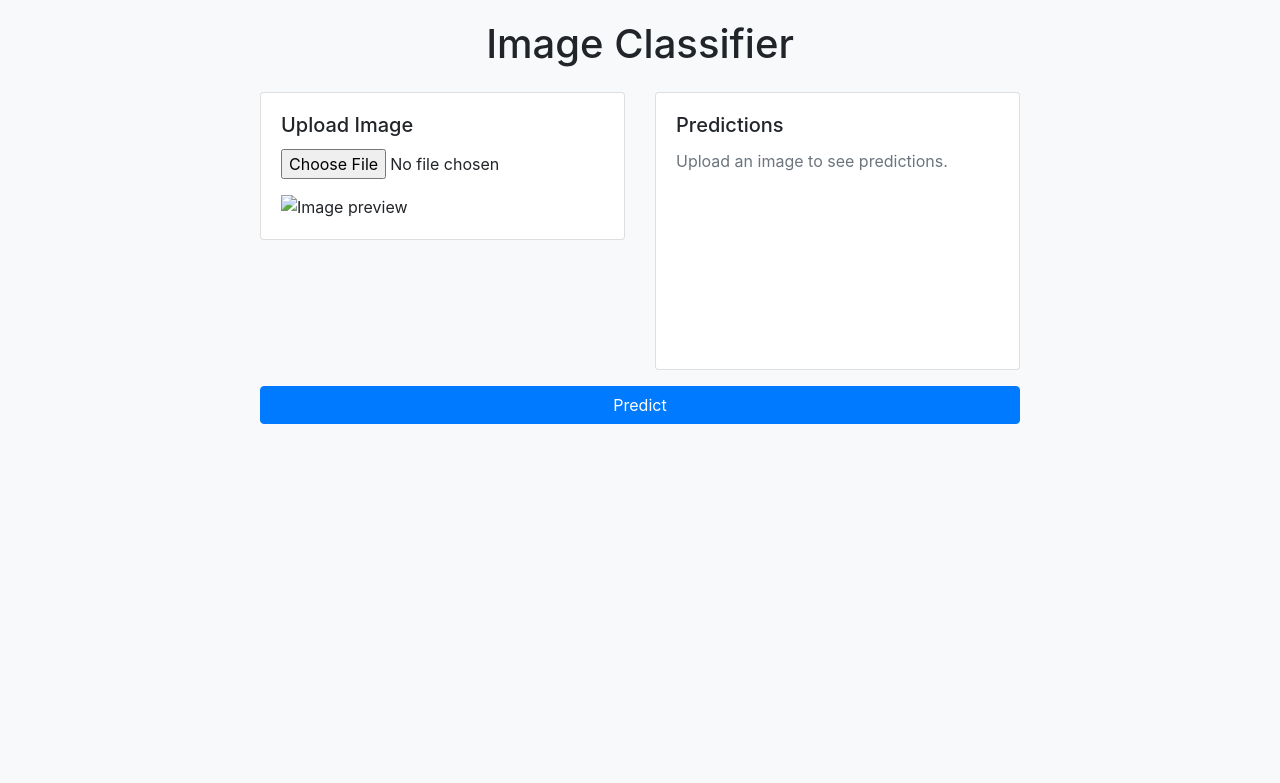
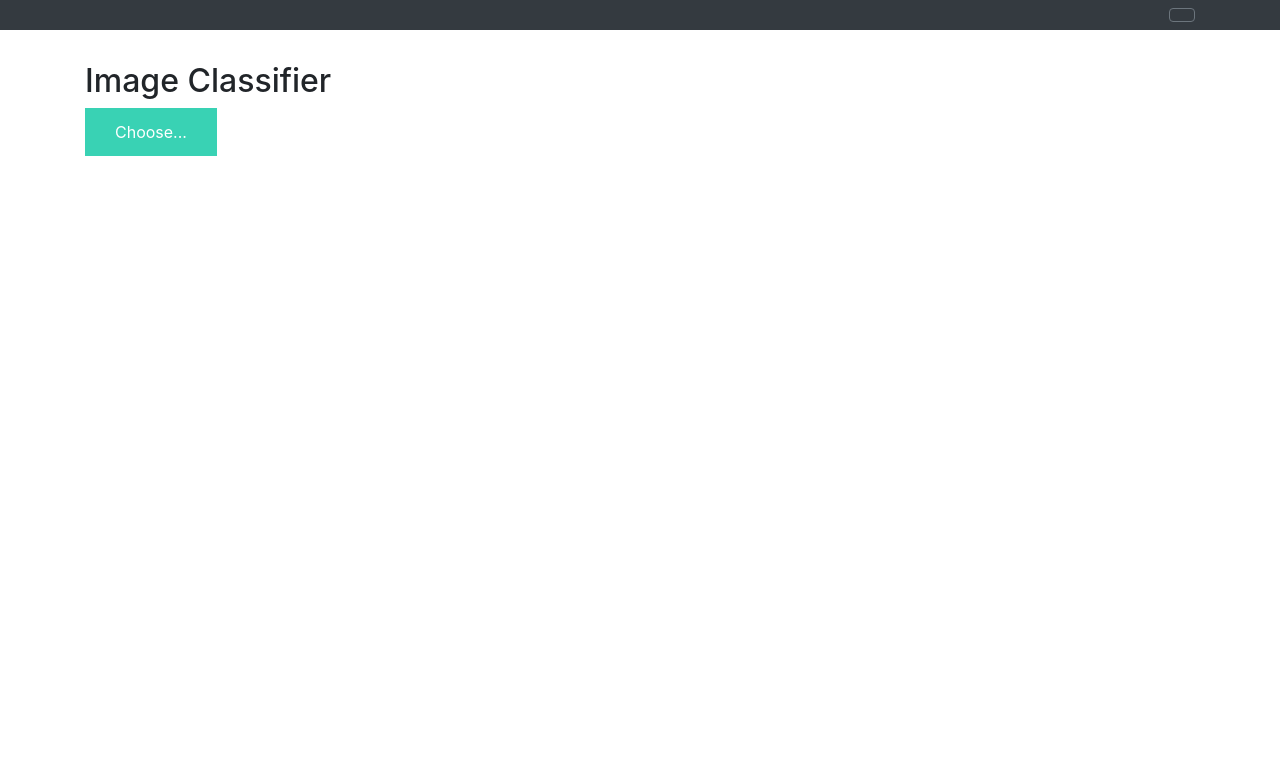
Before and after one commit to jyotiyadav94/End-to-End-Image-Classifier-Project-, a Flask app: page / in a window 1280 px wide. Shown: the top 783 px of the page. Run offline with Flask 3, Linux system fonts and the light colour scheme; some libraries are stand-ins or nearby versions.

Commit message:
updated the status

```diff
--- a/app.py
+++ b/app.py
@@ -5,47 +5,36 @@ from prediction_service import prediction  # Assuming this module exists
 from PIL import Image
 import io
 
-# Project Structure
+# Initialize Flask app
 app = Flask(__name__)
 webapp_root = "webapp"
 app.template_folder = os.path.join(webapp_root, "templates")
 app.static_folder = os.path.join(webapp_root, "static")
 
-ALLOWED_EXTENSIONS = {'png', 'jpg', 'jpeg', 'gif'}
+@app.route('/', methods=['GET'])
+def index():
+    # Render the main page
+    return render_template('index.html')
 
-def allowed_file(filename):
-    return '.' in filename and filename.rsplit('.', 1)[1].lower() in ALLOWED_EXTENSIONS
+@app.route('/predict', methods=['POST'])
+def upload():
+    if request.method == 'POST':
+        # Get the file from the POST request
+        file = request.files['file']
 
-@app.route("/", methods=["GET", "POST"])
-def handle_form_or_json():
-    """Handle both form submissions and JSON payloads."""
-    if request.method == "GET":
-        return render_template("index.html")
-    try:
-        if request.files:
-            image = request.files['image']
-            if image and allowed_file(image.filename):
-                # Read the image file directly into memory
-                image_bytes = image.read()
-                image_pil = Image.open(io.BytesIO(image_bytes))
-                print(image_pil)
-                response = prediction.form_response(image_pil)
-                print(response)
-                return render_template("index.html", response=response)
-            else:
-                return render_template("error.html", error="Invalid file type. Please upload an image file.")
+        # Open the image file and read its contents
+        image_data = file.read()
 
-        elif request.json:
-            json_data = request.json
-            response = prediction.api_response(json_data)
-            return jsonify(response)
+        # Create an Image object from the image data
+        image = Image.open(io.BytesIO(image_data))
 
-        else:
-            return render_template("error.html", error="No file or JSON data received.")
+        # Get predictions using the form_response function
+        result = prediction.form_response(image)
 
-    except Exception as e:
-        error = str(e)
-        return render_template("error.html", error=error)
+        # Return the prediction result as a JSON response
+        return jsonify(result)
+
+    return None
 
 if __name__ == "__main__":
     app.run(host="0.0.0.0", port=8080, debug=True)
--- a/prediction_service/prediction.py
+++ b/prediction_service/prediction.py
@@ -1,11 +1,12 @@
 import yaml
 import os
+import io
 import timm
 import torch
 import json
+from PIL import Image
 from pathlib import Path
 from timm.data.transforms_factory import create_transform
-from PIL import Image
 
 params_path = "params.yaml"
 
@@ -33,12 +34,8 @@ def load_model(params_path):
 
     return model, model_config
 
-model, model_config = load_model(params_path)
-
 def preprocess_image(image):
-    config = read_params(params_path)
-    transform_config = config["transform"]
-    transform = create_transform(**transform_config)
+    transform = create_transform(**model_config)
     tensor = transform(image).unsqueeze(0)
     return tensor
 
@@ -48,40 +45,24 @@ def get_predictions(tensor):
     probabilities = torch.nn.functional.softmax(out[0], dim=0)
     return probabilities
 
-def get_top_predictions(probabilities, top_k=5):
+def get_top_prediction(probabilities):
     config = read_params(params_path)
     labels_path = Path(config["reports"]["files"])
     with open(labels_path, "r") as f:
         categories = [s.strip() for s in f.readlines()]
-    top_prob, top_catid = torch.topk(probabilities, top_k)
-    results = []
-    for i in range(top_prob.size(0)):
-        results.append({"category": categories[top_catid[i]], "probability": float(top_prob[i])})
+    top_prob, top_catid = torch.topk(probabilities, 1)
+    top_category = categories[top_catid[0]]
 
-    return results
+    return top_category
 
 def form_response(image):
+    global model
     # Preprocess the input data
     tensor = preprocess_image(image)
-    print(tensor)
     # Get the prediction
     probabilities = get_predictions(tensor)
-    print(probabilities)
-    # Get top 5 prediction
-    results = get_top_predictions(probabilities)
-    return results
+    # Get top prediction (category string)
+    result = get_top_prediction(probabilities)
+    return result
 
-def api_response(image):
-    try:
-        # Preprocess the input data
-        tensor = preprocess_image(image)
-
-        # Get the prediction
-        probabilities = get_predictions(tensor)
-
-        # return the results
-        results = get_top_predictions(probabilities)
-        return results
-
-    except Exception as e:
-        return {"error": str(e)}
+model, model_config = load_model(params_path)
--- a/webapp/static/css/main.css
+++ b/webapp/static/css/main.css
@@ -1,3 +1,50 @@
-body {
-    background-color: #98D7C2; /* Change this value to the desired color */
+.img-preview {
+    width: 256px;
+    height: 256px;
+    position: relative;
+    border: 5px solid #F8F8F8;
+    box-shadow: 0px 2px 4px 0px rgba(0, 0, 0, 0.1);
+    margin-top: 1em;
+    margin-bottom: 1em;
 }
+
+.img-preview>div {
+    width: 100%;
+    height: 100%;
+    background-size: 256px 256px;
+    background-repeat: no-repeat;
+    background-position: center;
+}
+
+input[type="file"] {
+    display: none;
+}
+
+.upload-label{
+    display: inline-block;
+    padding: 12px 30px;
+    background: #39D2B4;
+    color: #fff;
+    font-size: 1em;
+    transition: all .4s;
+    cursor: pointer;
+}
+
+.upload-label:hover{
+    background: #34495E;
+    color: #39D2B4;
+}
+
+.loader {
+    border: 8px solid #f3f3f3; /* Light grey */
+    border-top: 8px solid #3498db; /* Blue */
+    border-radius: 50%;
+    width: 50px;
+    height: 50px;
+    animation: spin 1s linear infinite;
+}
+
+@keyframes spin {
+    0% { transform: rotate(0deg); }
+    100% { transform: rotate(360deg); }
+}
--- /dev/null
+++ b/webapp/templates/base.html
@@ -0,0 +1,31 @@
+<html lang="en">
+
+<head>
+    <meta charset="UTF-8">
+    <meta name="viewport" content="width=device-width, initial-scale=1.0">
+    <meta http-equiv="X-UA-Compatible" content="ie=edge">
+    <title></title>
+    <link href="https://cdn.bootcss.com/bootstrap/4.0.0/css/bootstrap.min.css" rel="stylesheet">
+    <script src="https://cdn.bootcss.com/popper.js/1.12.9/umd/popper.min.js"></script>
+    <script src="https://cdn.bootcss.com/jquery/3.3.1/jquery.min.js"></script>
+    <script src="https://cdn.bootcss.com/bootstrap/4.0.0/js/bootstrap.min.js"></script>
+    <link href="{{ url_for('static', filename='css/main.css') }}" rel="stylesheet">
+</head>
+
+<body>
+    <nav class="navbar navbar-dark bg-dark">
+        <div class="container">
+            <a class="navbar-brand" href="#"></a>
+            <button class="btn btn-outline-secondary my-2 my-sm-0" type="submit"></button>
+        </div>
+    </nav>
+    <div class="container">
+        <div id="content" style="margin-top:2em">{% block content %}{% endblock %}</div>
+    </div>
+</body>
+
+<footer>
+    <script src="{{ url_for('static', filename='js/main.js') }}" type="text/javascript"></script>
+</footer>
+
+</html>
--- a/webapp/templates/index.html
+++ b/webapp/templates/index.html
@@ -1,97 +1,31 @@
-<!DOCTYPE html>
-<html lang="en">
-<head>
-    <meta charset="UTF-8">
-    <meta name="viewport" content="width=device-width, initial-scale=1.0">
-    <meta http-equiv="X-UA-Compatible" content="ie=edge">
-    <title>Image Classifier</title>
-    <link rel="stylesheet" href="https://maxcdn.bootstrapcdn.com/bootstrap/4.5.2/css/bootstrap.min.css">
-    <style>
-        body { background-color: #f8f9fa; }
-        .main-container { max-width: 800px; margin: 0 auto; padding: 20px; }
-        .image-preview { width: 100%; max-height: 300px; object-fit: contain; }
-        .prediction-box { min-height: 200px; }
-    </style>
-</head>
-<body>
-    <div class="main-container">
-        <h1 class="text-center mb-4">Image Classifier</h1>
+{% extends "base.html" %} {% block content %}
 
-        <div class="row">
-            <div class="col-md-6">
-                <div class="card mb-4">
-                    <div class="card-body">
-                        <h5 class="card-title">Upload Image</h5>
-                        <input type="file" class="form-control-file" id="imageUpload" accept="image/*">
-                        <img id="imagePreview" class="mt-3 image-preview" src="" alt="Image preview">
-                    </div>
-                </div>
-            </div>
+<h2>Image Classifier</h2>
 
-            <div class="col-md-6">
-                <div class="card">
-                    <div class="card-body">
-                        <h5 class="card-title">Predictions</h5>
-                        <div id="predictions" class="prediction-box">
-                            <p class="text-muted">Upload an image to see predictions.</p>
-                        </div>
-                    </div>
-                </div>
+<div>
+    <form id="upload-file" method="post" enctype="multipart/form-data">
+        <label for="imageUpload" class="upload-label">
+            Choose...
+        </label>
+        <input type="file" name="file" id="imageUpload" accept=".png, .jpg, .jpeg">
+    </form>
+
+    <div class="image-section" style="display:none;">
+        <div class="img-preview">
+            <div id="imagePreview">
             </div>
         </div>
-
-        <button id="predictButton" class="btn btn-primary btn-block mt-3">Predict</button>
-    </div>
-
-    <div id="loading" class="position-fixed w-100 h-100 d-none" style="background: rgba(255,255,255,0.8); top: 0; left: 0;">
-        <div class="d-flex justify-content-center align-items-center h-100">
-            <div class="spinner-border text-primary" role="status">
-                <span class="sr-only">Loading...</span>
-            </div>
+        <div>
+            <button type="button" class="btn btn-primary btn-lg " id="btn-predict">Predict!</button>
         </div>
     </div>
 
-    <script src="https://code.jquery.com/jquery-3.5.1.min.js"></script>
-    <script src="https://cdn.jsdelivr.net/npm/@popperjs/core@2.5.3/dist/umd/popper.min.js"></script>
-    <script src="https://maxcdn.bootstrapcdn.com/bootstrap/4.5.2/js/bootstrap.min.js"></script>
-    <script>
-        $(document).ready(function() {
-            let base64Image = "";
+    <div class="loader" style="display:none;"></div>
 
-            $('#imageUpload').change(function(e) {
-                const file = e.target.files[0];
-                if (file) {
-                    const reader = new FileReader();
-                    reader.onload = function(event) {
-                        $('#imagePreview').attr('src', event.target.result);
-                        base64Image = event.target.result.split(',')[1];
-                    }
-                    reader.readAsDataURL(file);
-                }
-            });
+    <h3 id="result">
+        <span> </span>
+    </h3>
 
-            $('#predictButton').click(function() {
-                if (base64Image) {
-                    $('#loading').removeClass('d-none');
-                    $.ajax({
-                        url: '../predict',
-                        type: 'POST',
-                        contentType: 'application/json',
-                        data: JSON.stringify({image: base64Image}),
-                        success: function(response) {
-                            $('#predictions').html('<pre>' + JSON.stringify(response, null, 2) + '</pre>');
-                            $('#loading').addClass('d-none');
-                        },
-                        error: function() {
-                            $('#predictions').html('<p class="text-danger">Error occurred during prediction.</p>');
-                            $('#loading').addClass('d-none');
-                        }
-                    });
-                } else {
-                    alert('Please upload an image first.');
-                }
-            });
-        });
-    </script>
-</body>
-</html>
+</div>
+
+{% endblock %}
```
Also changed, not shown: requirements.txt (+15 -60 lines), webapp/static/js/main.js (added, +54 -0 lines), webapp/templates/error.html (deleted), 1 other file.
